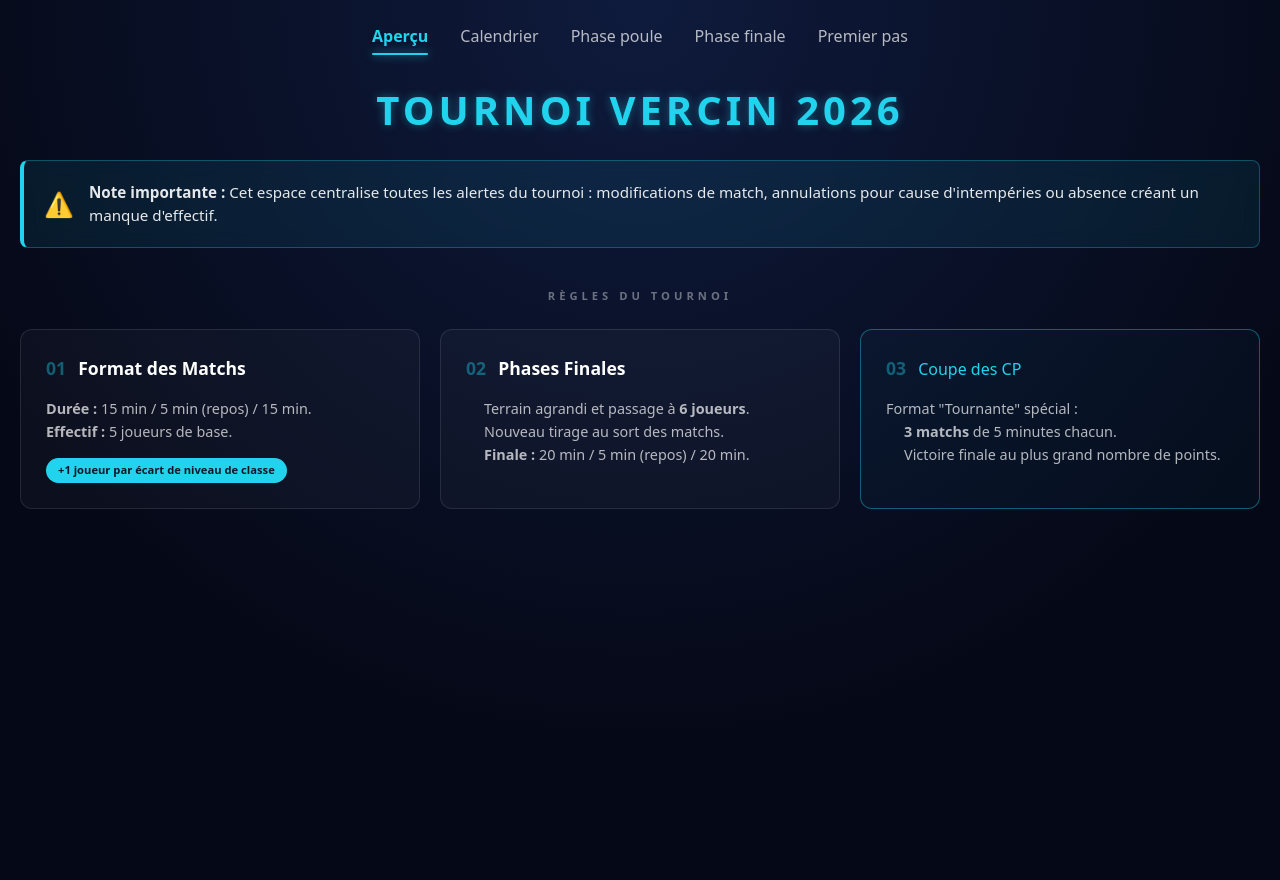
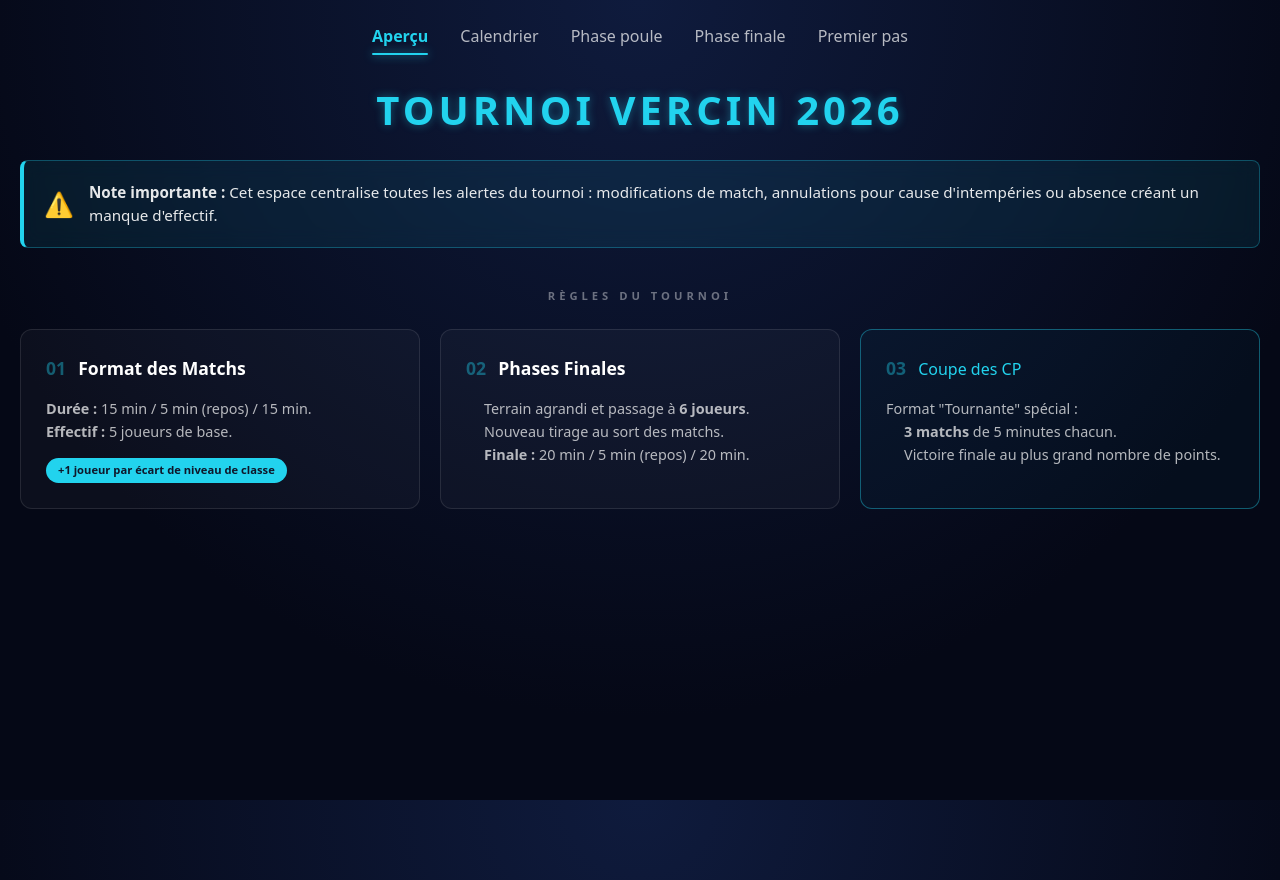
Before and after one commit to RayaneO18/Tournament, a Next.js app: page / in a window 1280 px wide. Built offline with nearby package versions, Linux system fonts and the light colour scheme.

Commit message:
fix bounce effect

```diff
--- a/app/globals.css
+++ b/app/globals.css
@@ -2,14 +2,24 @@
 @tailwind components;
 @tailwind utilities;
 
+html {
+  background-color: #050816;
+  overscroll-behavior: none;
+}
+
 /* Background général */
 body {
   margin: 0;
-  background: radial-gradient(circle at top, #0f1b3d, #050816 70%);
+  /* On met le gradient en 'fixed' pour qu'il ne bouge pas si on tire sur la page */
+  background: radial-gradient(circle at top, #0f1b3d, #050816 70%) no-repeat fixed;
   color: white;
   min-height: 100vh;
-  overflow-x: hidden; /* Empêche le scroll horizontal seulement */
-  overflow-y: auto;   /* Permet le scroll vertical si besoin */
+  /* Empêche le scroll horizontal */
+  overflow-x: hidden;
+  /* Permet le scroll vertical propre */
+  overflow-y: auto;
+  /* Optionnel : lisse le scroll sur iOS */
+  -webkit-overflow-scrolling: touch;
 }
 
 /* Glow FIFA */
--- a/app/layout.tsx
+++ b/app/layout.tsx
@@ -1,13 +1,30 @@
 import "../app/globals.css";
 import Container from "@/components/Container";
-import Navbar from "@/components/Navbar"; // Importe ta nouvelle Navbar
+import Navbar from "@/components/Navbar";
+
+export const metadata = {
+  title: "Ton Site FIFA",
+  description: "Calendrier et Poules",
+};
 
 export default function RootLayout({ children }: { children: React.ReactNode }) {
   return (
     <html lang="fr">
+      <head>
+        {/* viewport-fit=cover permet au site de remplir tout l'écran (notch inclus) */}
+        {/* user-scalable=0 évite les zooms accidentels qui créent des bandes blanches */}
+        <meta
+          name="viewport"
+          content="width=device-width, initial-scale=1, maximum-scale=1, user-scalable=0, viewport-fit=cover"
+        />
+        {/* Définit la couleur de la barre d'état Safari pour matcher ton site */}
+        <meta name="theme-color" content="#0f1b3d" />
+        <meta name="apple-mobile-web-app-status-bar-style" content="black-translucent" />
+      </head>
       <body>
         <Navbar />
 
+        {/* Espacement sous la Navbar transparente */}
         <div style={{ height: "80px" }}></div>
 
         <Container>
```
